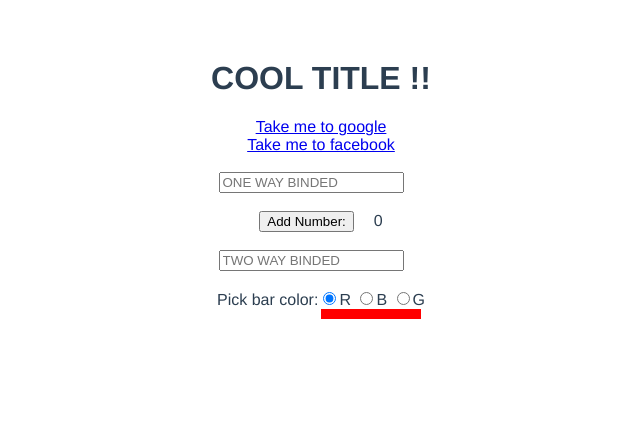
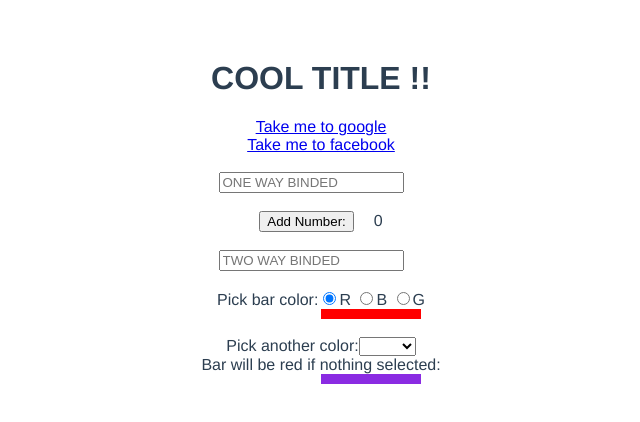
Before and after one commit to Ikanant/Vue-Web-App, a Vue app: page / in a window 1280 px wide. Shown: the top 422 px of the page, without its empty margins (319-959 px from the left). Built offline with nearby package versions, Linux system fonts and the light colour scheme.

Commit message:
binded select input box AND binded a css class to our own custom variable declared in the component propertoes

```diff
--- a/src/components/DisplayDataRespondToEvents.vue
+++ b/src/components/DisplayDataRespondToEvents.vue
@@ -38,6 +38,18 @@
             <br/>
             <div id="colorBar" class="barColor" v-bind:style="{'background-color': barColor}"></div>
         </div>
+        <br/>
+        <div id="radioButtonDiv">
+            <label>Pick another color:</label>
+            <select v-model="secondBarColor" v-on:keyup.esc="clearSelect">
+                <option value="red">red</option>
+                <option value="blue">blue</option>
+                <option value="green">green</option>
+            </select>
+            <br/>
+            <label>Bar will be red if nothing selected: {{secondBarColor}}</label>
+            <div id="secondColorBar" v-bind:class="{ invalid : secondBarColor=='' }" class="barColor"></div>
+        </div>
     </div>
 </template>
 
@@ -54,6 +66,7 @@ export default {
           twoWayBindedMessage: '',
           counter: 0,
           barColor: 'red',
+          secondBarColor: '',
           google: "https://google.com",
           facebook: "https://facebook.com"
       }
@@ -62,6 +75,9 @@ export default {
   methods: {
       addNumber() {
           this.counter++;
+      },
+      clearSelect() {
+          this.secondBarColor = '';
       }
   }
 }
@@ -73,4 +89,7 @@ export default {
         width: 100px;
         margin-left: 50%;
     }
+    .invalid {
+        background-color: blueviolet
+    }
 </style>
```
